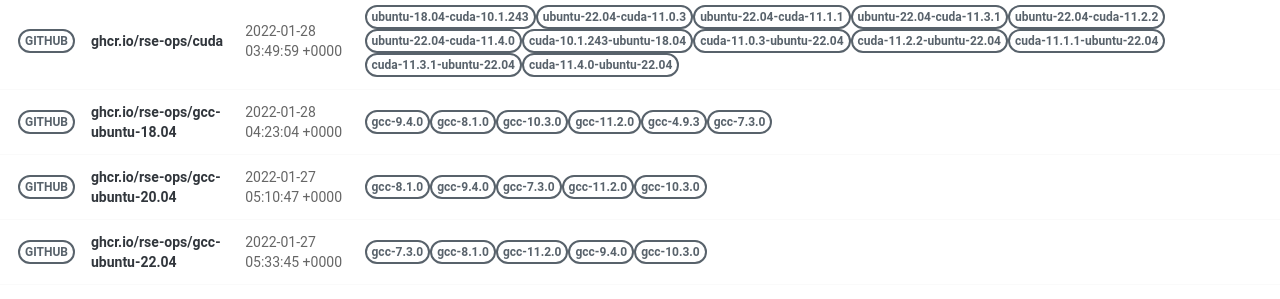
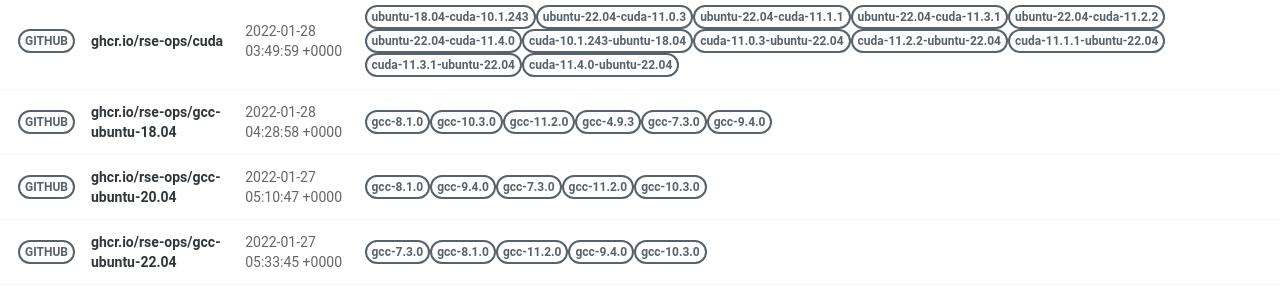
Before and after one commit to rse-ops/docker-images, a Jekyll site: the page built from pages/index.md, in a window 1280 px wide. Shown: the part 502-801 px from the top of the page. Built offline with Jekyll 4.4.1, drawn with Linux system fonts in a browser that asks for light colours; nearby versions of some CDN libraries.

Commit message:
Automated push to update library 2022-01-28

```diff
--- a/_library/ghcr.io-rse-ops-gcc-ubuntu-18.04.md
+++ b/_library/ghcr.io-rse-ops-gcc-ubuntu-18.04.md
@@ -1,14 +1,11 @@
 ---
 layout: container
 name: ghcr.io/rse-ops/gcc-ubuntu-18.04
-updated_at: 2022-01-28 04:23:04.827728
+updated_at: 2022-01-28 04:28:58.290041
 
 
 container_url: https://github.com/orgs/rse-ops/packages/container/package/gcc-ubuntu-18.04
 versions:
- - tag: gcc-9.4.0
-   dockerfile: https://github.com/rse-ops/docker-images/blob/main/ubuntu/gcc/Dockerfile
-   manifest: https://crane.ggcr.dev/manifest/ghcr.io/rse-ops/gcc-ubuntu-18.04:gcc-9.4.0
  - tag: gcc-8.1.0
    dockerfile: https://github.com/rse-ops/docker-images/blob/main/ubuntu/gcc/Dockerfile
    manifest: https://crane.ggcr.dev/manifest/ghcr.io/rse-ops/gcc-ubuntu-18.04:gcc-8.1.0
```
Also changed, not shown: other parts of _library/ghcr.io-rse-ops-gcc-ubuntu-18.04.md (+3 -0 lines).
